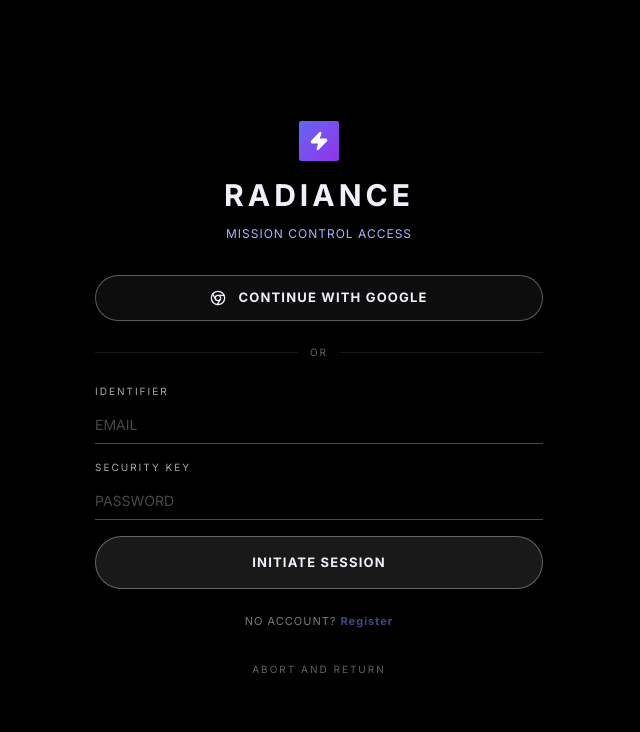
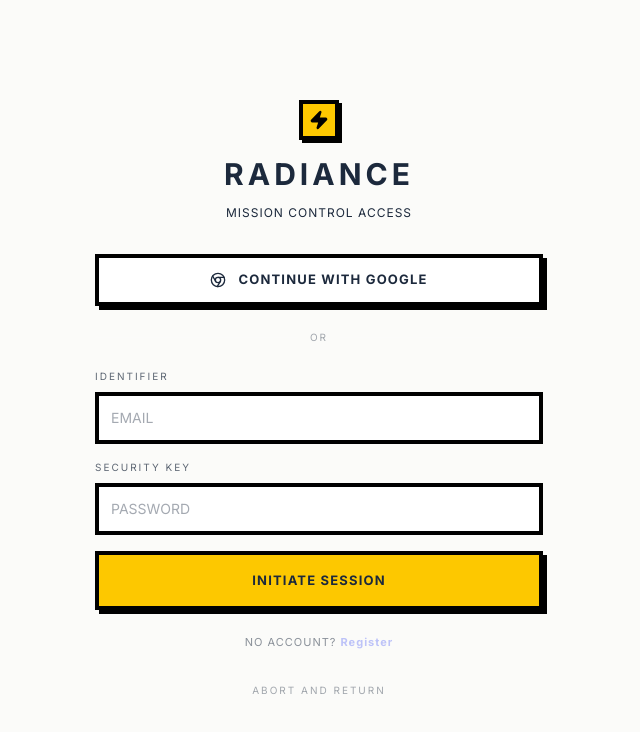
Before and after one commit to BrdH7940/Radiance, a Next.js app in the folder apps/web/: page /login in a window 1280 px wide. Shown: the top 732 px of the page, without its empty margins (321-961 px from the left). Built offline with nearby package versions, Linux system fonts and the light colour scheme; no server answers.

Commit message:
Feat: neobrutalism style for the rest of the app

```diff
--- a/apps/web/app/(authenticated)/dashboard/layout.tsx
+++ b/apps/web/app/(authenticated)/dashboard/layout.tsx
@@ -10,7 +10,7 @@ export default function DashboardLayout({
     children: React.ReactNode
 }) {
     return (
-        <div className="flex min-h-screen bg-midnight">
+        <div className="flex min-h-screen bg-[#FBFBF9] text-[#1C293C] selection:bg-[#432DD7] selection:text-white">
             <div className="glow-blob w-[500px] h-[500px] -top-32 -left-32 bg-blue-700/10 pointer-events-none" />
             <div className="glow-blob w-[400px] h-[400px] top-1/2 -right-20 bg-violet-700/8 pointer-events-none" />
             <div className="fixed inset-0 bg-grid opacity-100 pointer-events-none" />
--- a/apps/web/app/login/login-client.tsx
+++ b/apps/web/app/login/login-client.tsx
@@ -22,9 +22,10 @@ function GhostButton({ children, onClick, type = 'button', disabled = false, cla
             type={type}
             onClick={onClick}
             disabled={disabled}
-            className={`px-8 py-4 rounded-full border border-[rgba(240,240,250,0.35)] bg-[rgba(240,240,250,0.1)]
-                       text-[#f0f0fa] uppercase tracking-[1.17px] font-bold text-[13px]
-                       hover:bg-[rgba(240,240,250,0.2)] hover:border-[#f0f0fa] transition-all duration-300
+            className={`px-8 py-4 border-4 border-black rounded-none bg-[#FDC800]
+                       text-[#1C293C] uppercase tracking-[1.17px] font-bold text-[13px]
+                       shadow-[4px_4px_0px_0px_rgba(0,0,0,1)] hover:shadow-none hover:translate-x-[4px] hover:translate-y-[4px]
+                       transition-all active:bg-opacity-90 duration-300
                        disabled:opacity-50 disabled:cursor-not-allowed ${className}`}
         >
             {children}
@@ -103,7 +104,7 @@ export default function LoginClient() {
     }
 
     return (
-        <div className="min-h-screen bg-[#000000] text-[#f0f0fa] flex flex-col items-center justify-center p-6 font-sans">
+        <div className="min-h-screen bg-[#FBFBF9] text-[#1C293C] flex flex-col items-center justify-center p-6 font-sans selection:bg-[#432DD7] selection:text-white">
             <motion.div
                 initial={{ opacity: 0, y: 20 }}
                 animate={{ opacity: 1, y: 0 }}
@@ -113,23 +114,23 @@ export default function LoginClient() {
                 {/* Header */}
                 <div className="text-center space-y-3">
                     <div className="flex justify-center mb-4">
-                        <div className="w-10 h-10 bg-gradient-to-br from-indigo-500 to-purple-600 rounded-sm flex items-center justify-center">
-                            <Zap size={20} fill="white" color="white" />
+                        <div className="w-10 h-10 border-4 border-black bg-[#FDC800] flex items-center justify-center shadow-[3px_3px_0px_0px_rgba(0,0,0,1)]">
+                            <Zap size={20} fill="black" color="black" />
                         </div>
                     </div>
                     <h1 className="text-3xl font-bold tracking-[4px] uppercase">Radiance</h1>
-                    <p className="text-[12px] tracking-[1px] text-indigo-300 uppercase">Mission Control Access</p>
+                    <p className="text-[12px] tracking-[1px] text-[#1C293C] uppercase">Mission Control Access</p>
                 </div>
 
                 {/* Error / Success messages */}
                 {error && (
-                    <div className="flex items-start gap-3 px-4 py-3 rounded-xl border border-red-500/30 bg-red-500/5">
+                    <div className="flex items-start gap-3 px-4 py-3 rounded-none border-4 border-red-500/30 bg-red-500/5">
                         <AlertCircle className="w-4 h-4 text-red-400 mt-0.5 shrink-0" />
                         <p className="text-sm text-red-400">{error}</p>
                     </div>
                 )}
                 {message && (
-                    <div className="px-4 py-3 rounded-xl border border-emerald-500/30 bg-emerald-500/5">
+                    <div className="px-4 py-3 rounded-none border-4 border-emerald-500/30 bg-emerald-500/5">
                         <p className="text-sm text-emerald-400">{message}</p>
                     </div>
                 )}
@@ -141,7 +142,9 @@ export default function LoginClient() {
                         type="button"
                         onClick={handleGoogleLogin}
                         disabled={googleLoading || loading}
-                        className="w-full flex items-center justify-center gap-3 px-4 py-3 rounded-full border border-[rgba(240,240,250,0.35)] bg-[rgba(240,240,250,0.05)] text-[#f0f0fa] text-[13px] font-bold uppercase tracking-[1.17px] hover:bg-[rgba(240,240,250,0.15)] hover:border-[#f0f0fa] transition-all duration-300 disabled:opacity-50 disabled:cursor-not-allowed"
+                        className="w-full flex items-center justify-center gap-3 px-4 py-3 rounded-none border-4 border-black bg-white text-[#1C293C] text-[13px] font-bold uppercase tracking-[1.17px]
+                                   shadow-[4px_4px_0px_0px_rgba(0,0,0,1)] hover:shadow-none hover:translate-x-[4px] hover:translate-y-[4px]
+                                   transition-all active:bg-opacity-90 duration-300 disabled:opacity-50 disabled:cursor-not-allowed"
                     >
                         {googleLoading ? (
                             <Loader2 className="w-4 h-4 animate-spin" />
@@ -170,7 +173,7 @@ export default function LoginClient() {
                                 value={email}
                                 onChange={(e) => setEmail(e.target.value)}
                                 placeholder="EMAIL"
-                                className="w-full bg-transparent border-b border-[#f0f0fa]/30 py-2 focus:outline-none focus:border-indigo-500 transition-colors text-sm placeholder:text-[#f0f0fa]/30"
+                                className="w-full bg-white border-4 border-black p-3 rounded-none focus:outline-none focus:bg-[#FDC800] transition-colors text-sm placeholder:text-[#1C293C]/40"
                             />
                         </div>
                         <div className="space-y-2">
@@ -184,7 +187,7 @@ export default function LoginClient() {
                                 onChange={(e) => setPassword(e.target.value)}
                                 placeholder="PASSWORD"
                                 minLength={6}
-                                className="w-full bg-transparent border-b border-[#f0f0fa]/30 py-2 focus:outline-none focus:border-indigo-500 transition-colors text-sm placeholder:text-[#f0f0fa]/30"
+                                className="w-full bg-white border-4 border-black p-3 rounded-none focus:outline-none focus:bg-[#FDC800] transition-colors text-sm placeholder:text-[#1C293C]/40"
                             />
                         </div>
                         <GhostButton type="submit" disabled={loading || googleLoading} className="w-full">
--- a/apps/web/components/ui/NavBar.tsx
+++ b/apps/web/components/ui/NavBar.tsx
@@ -14,14 +14,14 @@ interface NavBarProps {
 
 export function NavBar({ activeStep = 1 }: NavBarProps) {
     return (
-        <nav className="sticky top-0 z-50 h-20 flex items-center border-b border-white/5 backdrop-blur-3xl bg-midnight/60">
+        <nav className="sticky top-0 z-50 h-20 flex items-center border-b-4 border-black bg-[#FBFBF9]">
             <div className="w-full max-w-screen-xl mx-auto px-8 flex items-center justify-between">
                 {/* Brand */}
                 <div className="flex items-center gap-2.5">
-                    <div className="w-8 h-8 rounded-lg bg-gradient-to-br from-blue-600 to-violet-600 flex items-center justify-center shadow-lg shadow-blue-900/40">
-                        <Zap className="w-4 h-4 text-white" strokeWidth={2.5} />
+                    <div className="w-8 h-8 border-4 border-black bg-[#FDC800] flex items-center justify-center shadow-[3px_3px_0px_0px_rgba(0,0,0,1)]">
+                        <Zap className="w-4 h-4 text-black" strokeWidth={2.5} />
                     </div>
-                    <span className="text-white font-black tracking-tighter text-xl">
+                    <span className="text-[#1C293C] font-black tracking-tighter text-xl">
                         Radiance
                     </span>
                 </div>
@@ -39,25 +39,25 @@ export function NavBar({ activeStep = 1 }: NavBarProps) {
                             >
                                 <div
                                     className={`
-                    flex items-center gap-2 px-3 py-1.5 rounded-lg transition-all duration-500
+                    flex items-center gap-2 px-3 py-1.5 rounded-none transition-all duration-500
                     ${
                         isActive
-                            ? 'bg-blue-600/20 border border-blue-500/40 text-blue-300'
+                            ? 'bg-[#432DD7] border-4 border-black text-white shadow-[4px_4px_0px_0px_rgba(0,0,0,1)]'
                             : isDone
-                              ? 'bg-white/5 border border-white/10 text-slate-400'
-                              : 'border border-transparent text-slate-600'
+                              ? 'bg-[#FBFBF9] border-4 border-black text-[#1C293C]'
+                              : 'bg-[#FBFBF9] border-4 border-black text-[#1C293C]'
                     }
                   `}
                                 >
                                     <span
                                         className={`
-                      w-5 h-5 rounded-md flex items-center justify-center text-xs font-bold transition-all duration-500
+                      w-5 h-5 rounded-none flex items-center justify-center text-xs font-bold transition-all duration-500
                       ${
                           isActive
-                              ? 'bg-blue-500 text-white'
+                              ? 'bg-[#FDC800] text-black'
                               : isDone
-                                ? 'bg-slate-700 text-slate-300'
-                                : 'bg-white/5 text-slate-600'
+                                ? 'bg-[#FBFBF9] text-[#1C293C]'
+                                : 'bg-[#FBFBF9] text-[#1C293C]'
                       }
                     `}
                                     >
@@ -77,9 +77,9 @@ export function NavBar({ activeStep = 1 }: NavBarProps) {
                 </div>
 
                 {/* Status badge */}
-                <div className="flex items-center gap-2 px-3 py-1.5 rounded-full border border-emerald-500/20 bg-emerald-500/5">
+                <div className="flex items-center gap-2 px-3 py-1.5 rounded-none border-4 border-black bg-[#16A34A]">
                     <span className="w-1.5 h-1.5 rounded-full bg-emerald-400 animate-pulse" />
-                    <span className="text-sm font-medium text-emerald-400 tracking-wider">
+                    <span className="text-sm font-medium text-[#FBFBF9] tracking-wider">
                         Model Active
                     </span>
                 </div>
```
Also changed, not shown: apps/web/components/dashboard/Sidebar.tsx (+17 -17 lines).
